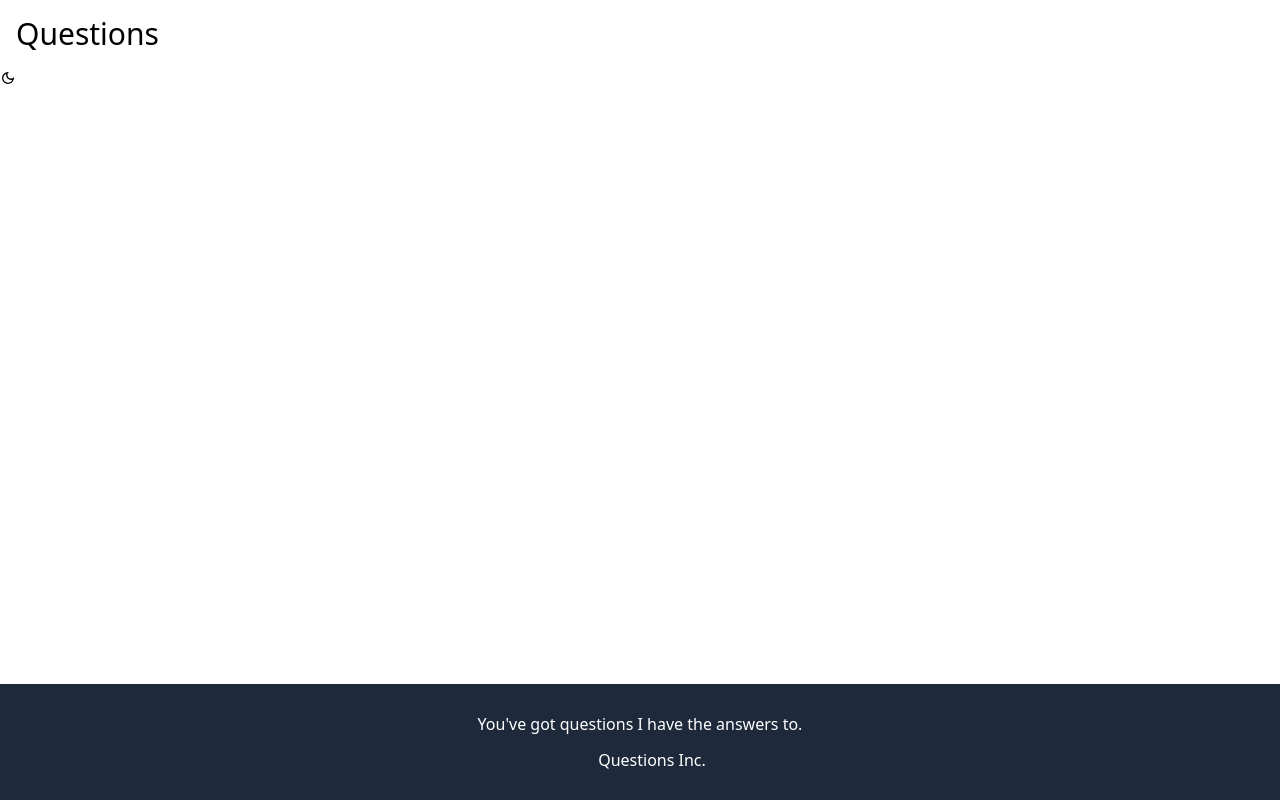
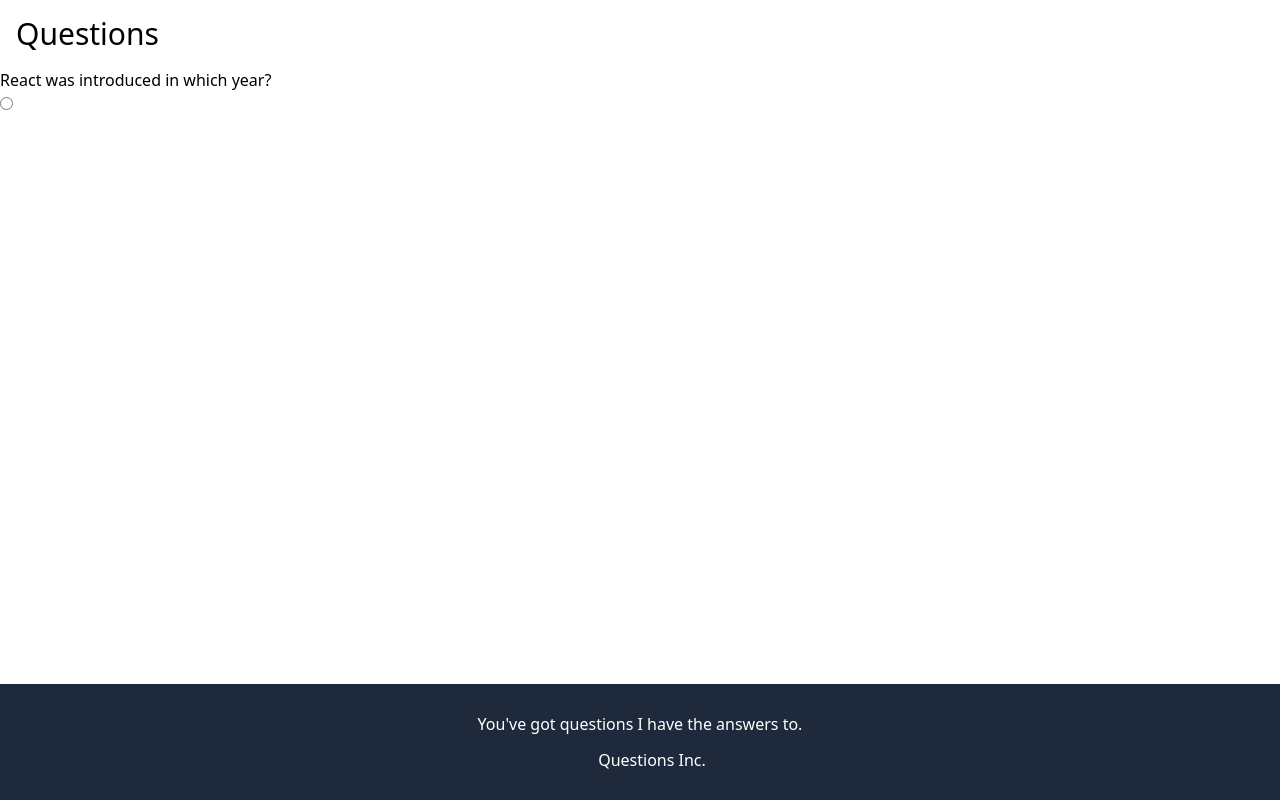
Before and after one commit to Bloom-Sayiorri/controlled-form, a React (Create React App) app: page / in a window 1280 px wide. Built offline with nearby package versions, Linux system fonts and the light colour scheme; some icons are missing.

Commit message:
changes: questio.jsx file

```diff
--- a/src/App.js
+++ b/src/App.js
@@ -1,32 +1,40 @@
 import React, { useState } from 'react';
-// import { BrowserRouter, Routes, Route } from 'react-router-dom';
+import { BrowserRouter, Routes, Route } from 'react-router-dom';
 import './App.css';
-// import Home from './pages/Home';
+import Home from './pages/Home';
 import Navbar from './components/Navbar';
 import Footer from './components/Footer';
+// import { MdOutlineLightMode, MdOutlineDarkMode } from "react-icons/md";
+
 
 function App() {
   const [dark, setDark] = useState(false);
 
-  const toggleMode = () => {
-    console.log('Before dark mode, dark: ', dark);
-    setDark(!dark);
-    console.log('After dark mode, dar: ', !dark);
-  }
+  // const toggleMode = () => {
+  //   console.log('Before dark mode, dark: ', dark);
+  //   setDark(!dark);
+  //   console.log('After dark mode, dar: ', !dark);
+  // }
 
   return (
-    // <BrowserRouter className="min-h-screen">
-    //   <Navbar dark={dark} setDark={setDark}/>
-    //   <Routes>
-    //     <Route exact path='/' element={<Home/>}/>
-    //   </Routes>
-    //   <Footer />
-    // </BrowserRouter>
-    <div className={`App ${dark ? 'dark' : 'light'}`}>
-      <Navbar toggleMode={toggleMode} dark={dark}/>
-      {/* <Home /> */}
-      <Footer/>
-    </div>
+    <BrowserRouter className="min-h-screen">
+      <Navbar dark={dark} setDark={setDark}/>
+      <Routes>
+        <Route exact path='/' element={<Home/>}/>
+      </Routes>
+      <Footer />
+    </BrowserRouter>
+    // <div className={`App ${dark ? 'dark' : 'light'}`}>
+    //   <nav className={dark ? 'bg-slate-800 text-white' : 'bg-white text-black'}>
+    //     <button onClick={toggleMode}>
+    //       {dark ? <MdOutlineLightMode/> : <MdOutlineDarkMode/>}
+    //     </button>
+    //   </nav>
+
+    //   <Navbar toggleMode={toggleMode} dark={dark}/>
+    //   {/* <Home /> */}
+    //   <Footer/>
+    // </div>
 
   );
 }
--- a/src/components/Navbar.jsx
+++ b/src/components/Navbar.jsx
@@ -7,9 +7,9 @@
     <div>
       <h1 className='text-3xl m-4'>Questions</h1>
       <nav className={dark ? 'bg-slate-800 text-white' : 'bg-white text-black'}>
-        <button onClick={toggleMode}>
+        {/* <button onClick={toggleMode}>
           {dark ? <MdOutlineLightMode/> : <MdOutlineDarkMode/>}
-        </button>
+        </button> */}
       </nav>
     </div>
   )
--- a/src/pages/Home.jsx
+++ b/src/pages/Home.jsx
@@ -1,11 +1,7 @@
 import React from 'react'
+import Question from './Question.jsx'
 
-const Home = ({questions}) => {
-  questions = {
-    questionName: 'Is React a library?',
-    answers: ['Yes', 'No'],
-    correctAnswer: 'Yes'
-  }
+const Home = () => {
 
   // const rigthAnswer = () => {
   //   if (answers.length > 0){
@@ -13,14 +9,7 @@
   //   }
   // }
   return (
-    <div>
-      <ul className="">
-        <h4 className='text-lg'>{questions.questionName}</h4>
-        <p type='button'>
-          {questions.answer}
-        </p>
-      </ul>
-    </div>
+    <Question />
   )
 }
 
--- a/src/pages/Question.jsx
+++ b/src/pages/Question.jsx
@@ -1,12 +1,12 @@
 import React from 'react'
-import questions from './questions'
+import questions from '../questions'
 
 const Questions = () => {
   const displayedQuestion = questions.map((question) => {
     return(
       <section className='' key={question.id}>
         <h3>{question.prompt}</h3>
-        <h5>{question.answers}</h5>
+        <input type="radio" name="itzem" id="item" value="item" />
       </section>
     )
   })
```
